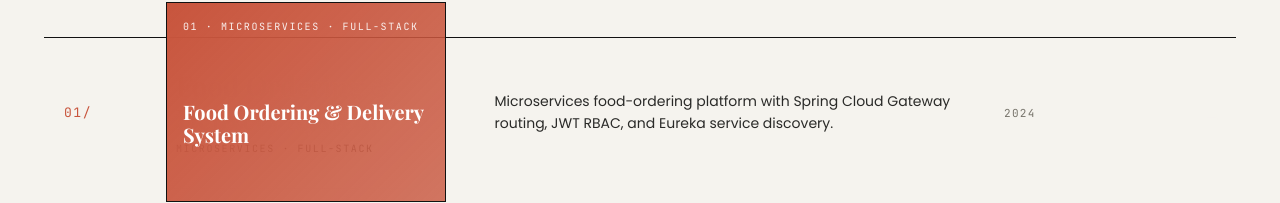
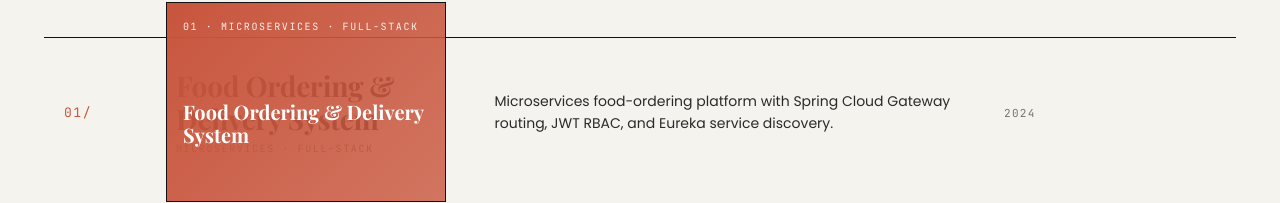
Before and after one commit to udithgunasekara/Portfolio_Website, a Next.js app: page / in a window 1280 px wide. In both pictures the pointer is over the element "Food Ordering & Delivery System". Shown: the part 1862-2065 px from the top of the page. Built offline with nearby package versions, Linux system fonts and the light colour scheme.

Commit message:
update IU

```diff
--- a/src/app/globals.css
+++ b/src/app/globals.css
@@ -240,6 +240,7 @@ body.hov .cursor-dot { opacity: 0; }
 .work-row:hover::before { transform: scaleY(1); transform-origin: top; }
 .work-row:hover, .work-row:hover * { color: var(--paper); border-color: var(--paper); }
 .work-row:hover .num { color: var(--accent); }
+.work-row:hover .name { color: var(--ink-2); }
 .work-row .num {
   font-family: var(--font-jetbrains); font-size: 13px; color: var(--muted);
   letter-spacing: .12em; transition: color .3s;
```
